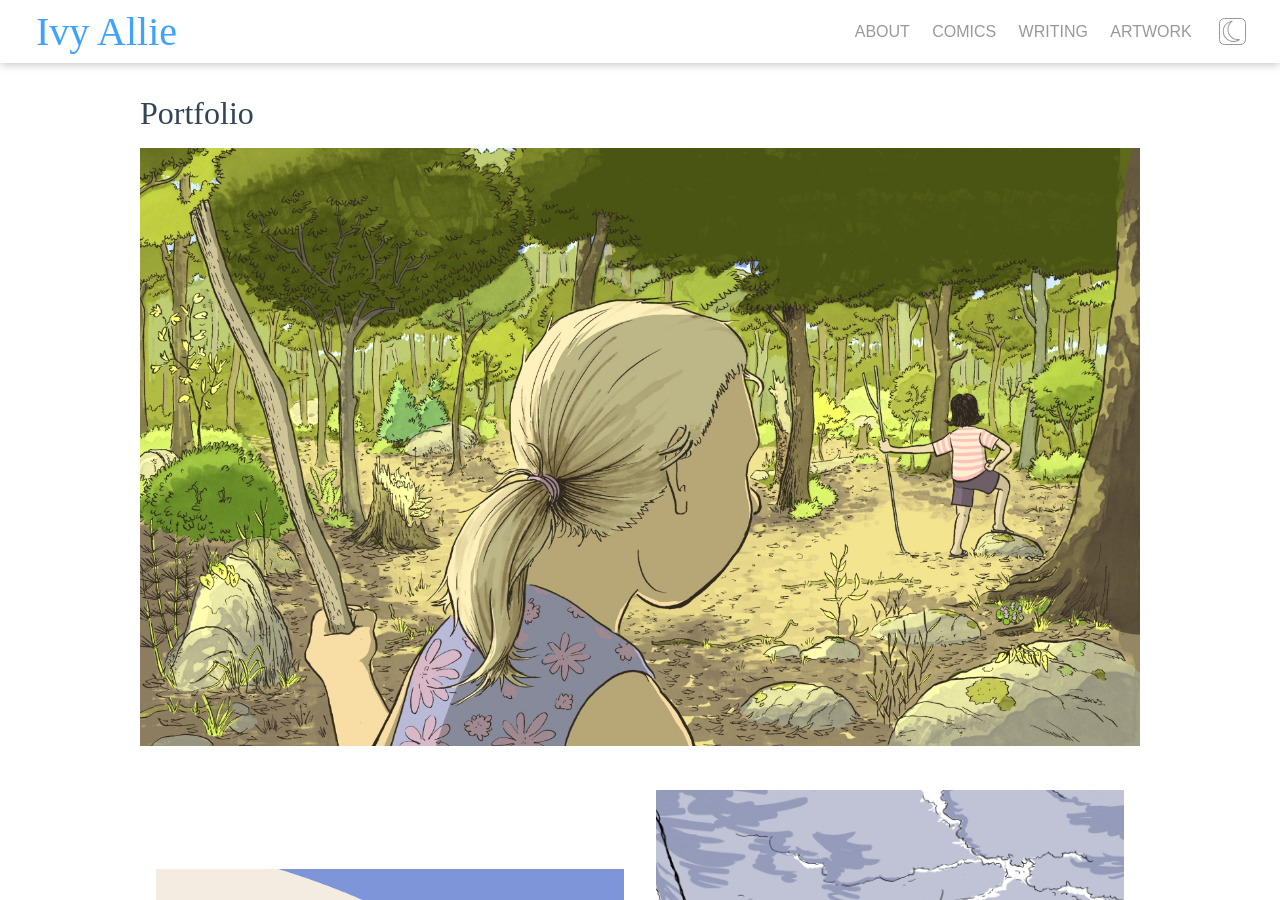
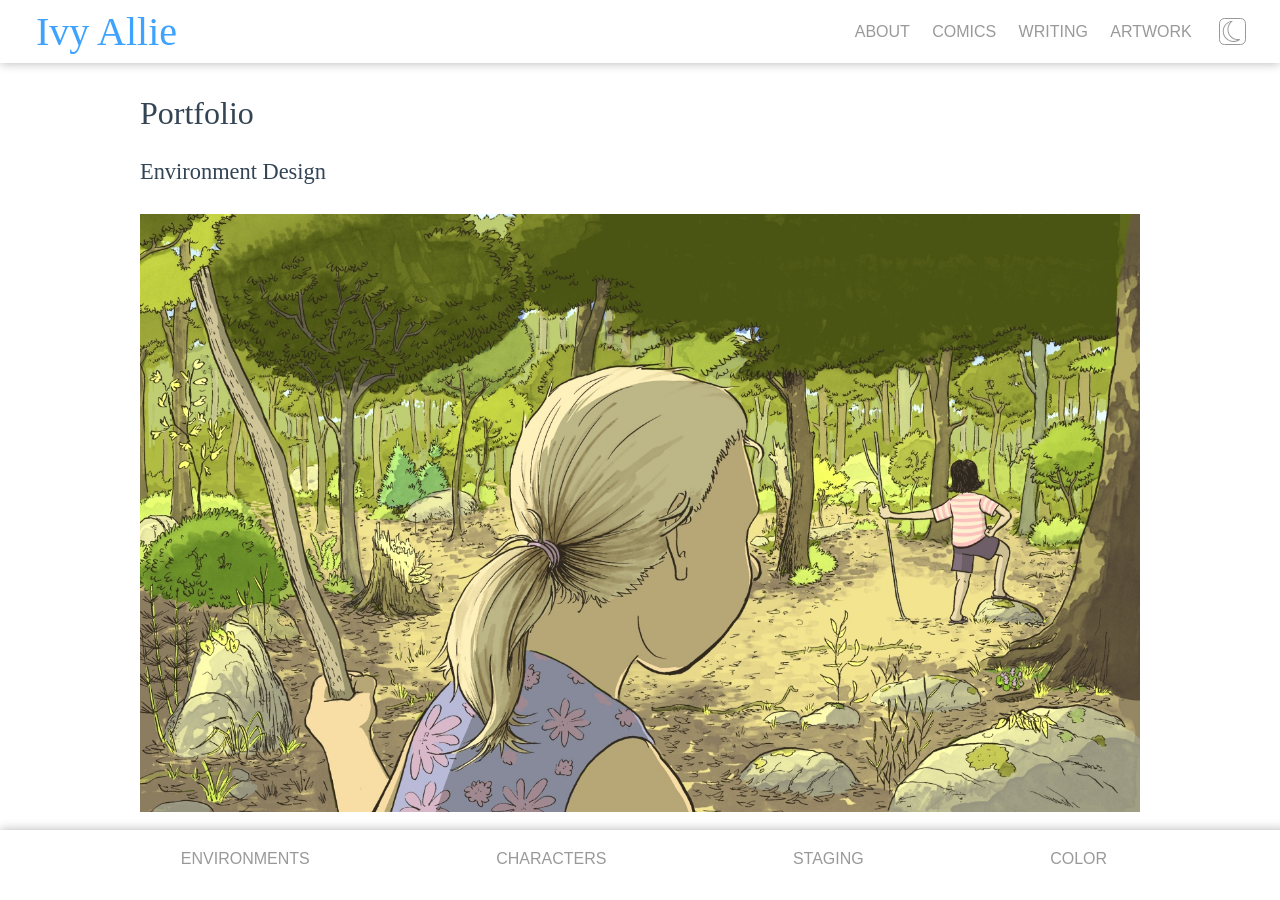
Before and after one commit to ivyallie/ivyallie.github.io, a Jekyll site: the page built from portfolio.html, in a window 1280 px wide and 900 px high. Built offline with Jekyll 4.4.1, drawn with Linux system fonts in a browser that asks for light colours; some web fonts are replaced; some of the changed text lies outside the part shown.

Commit message:
Added portfolio navigation bar and some additional images

```diff
--- a/assets/css/light.css
+++ b/assets/css/light.css
@@ -6,11 +6,11 @@
         background-color: #fff;
 }
 
-#topbar nav li a, #alt_topbar nav li a {
+nav li a {
     color:#999;
 }
 
-#topbar nav li a:hover, #alt_topbar nav li a:hover {
+nav li a:hover {
     background-color:#277fd9;
     color:white;
 }
@@ -131,3 +131,7 @@
 #comics_grid .comic_cell:hover h2 {
     color:#3ea2ff;
 }
+
+nav#portfolio {
+    background-color: white;
+}
--- a/assets/css/style.css
+++ b/assets/css/style.css
@@ -39,7 +39,7 @@
     display: inline;
 }
 
-#topbar nav li a {
+nav li a  {
     margin:0 .25em;
     text-decoration: none;
     text-transform: uppercase;
@@ -627,6 +627,27 @@
     flex-direction: column;
 }
 
+nav#portfolio {
+    position: fixed;
+    bottom: 0;
+    left:0;
+    width: 100%;
+    padding:1em .25em;
+    box-shadow:  0 0 10px rgb(0 0 0 / 30%)
+}
+
+nav#portfolio ul {
+    display: flex;
+    justify-content: space-evenly;
+    padding: 0;
+}
+
+nav#portfolio li {
+    display: inline-block;
+    font-family: 'Yatra One', sans-serif;
+    text-transform: uppercase;
+}
+
 .switch a {
     font-size:10pt;
     text-transform: uppercase;
--- a/portfolio.html
+++ b/portfolio.html
@@ -4,26 +4,17 @@
 layout: default
 description: Ivy Allie's art portfolio
 ---
+
+<h3 id="environments">Environment Design</h3>
 <div class="portfolio_single">
 
     <img src="/assets/images/meredith_splash.jpg" alt="My Friend Meredith cover art"/>
 </div>
-<div class="portfolio_double">
-<div><img src="/assets/images/portfolio/acting_out_cover.jpg" alt='Cover illustration for Acting Out'/></div>
-<div><img src="/assets/images/portfolio/summer_homes_demo.gif" alt='Drawing of a storm gathering outside a coastal town'/></div>
-</div>
-<div class="portfolio_single">
-
-    <img src="/assets/images/portfolio/kitty.gif" alt="Wild West cat character design"/>
-</div>
-<div class="portfolio_double">
-<div><img src="/assets/images/portfolio/sheriff.gif" alt='Sheriff character design'/></div>
-<div><img src="/assets/images/portfolio/doc.gif" alt='Wild West villain character design'/></div>
-</div>
 
 <div class="portfolio_double">
-    <div><img src="/assets/images/portfolio/CastleCaper.jpg" alt="Cover for Monty the Mummy: The Castle Caper"/></div>
-     <div><img src="/assets/images/portfolio/Mummy_02.gif" alt="Example page from Monty the Mummy"/></div>
+        <div><img src="/assets/images/portfolio/cindy_greg1.jpg" alt="Illustration from &quot;Cindy &amp; Greg&quot;"/></div>
+
+    <div><img src="/assets/images/portfolio/cindy_greg2.jpg" alt="Illustration from &quot;Cindy &amp; Greg&quot;"/></div>
 
 </div>
 
@@ -32,10 +23,20 @@
 </div>
 
 <div class="portfolio_double">
-        <div><img src="/assets/images/portfolio/cindy_greg1.jpg" alt="Illustration from &quot;Cindy &amp; Greg&quot;"/></div>
+<div><img src="/assets/images/portfolio/sanity_check_cover.jpg" alt="Drawing of a woman in a coat watching a fox below a highway overpass"/></div>
+<div><img src="/assets/images/portfolio/summer_homes_demo.gif" alt='Drawing of a storm gathering outside a coastal town'/></div>
+</div>
 
-    <div><img src="/assets/images/portfolio/cindy_greg2.jpg" alt="Illustration from &quot;Cindy &amp; Greg&quot;"/></div>
 
+
+<h3 id="characters">Character Design</h3>
+<div class="portfolio_single">
+
+    <img src="/assets/images/portfolio/kitty.gif" alt="Wild West cat character design"/>
+</div>
+<div class="portfolio_double">
+<div><img src="/assets/images/portfolio/sheriff.gif" alt='Sheriff character design'/></div>
+<div><img src="/assets/images/portfolio/doc.gif" alt='Wild West villain character design'/></div>
 </div>
 
 <div class="portfolio_double">
@@ -48,13 +49,48 @@
     </div>
 </div>
 
+<h3 id="staging">Staging</h3>
+<p>More examples can be found in my <a href="/comics/">comics</a>.</p>
+
+
+
+
+
+
 
 <div class="portfolio_single">
             <img src="/assets/images/portfolio/meredith_page5.gif" alt="Example page from My Friend Meredith"/>
         <img src="/assets/images/portfolio/meredith_page6.gif" alt="Example page from My Friend Meredith"/>
 
 </div>
+
+<h3 id="color">Color</h3>
+
+<div class="portfolio_double">
+    <div><img src="/assets/images/portfolio/CastleCaper.jpg" alt="Cover for Monty the Mummy: The Castle Caper"/></div>
+     <div><img src="/assets/images/portfolio/Mummy_02.gif" alt="Example page from Monty the Mummy"/></div>
+
+</div>
+
+<div class="portfolio_double">
+    <div>
+        <img src="/assets/images/portfolio/acting_out_cover.jpg" alt='Cover illustration for Acting Out'/>
+    </div>
+    <div>
+        <img src="/assets/images/portfolio/mermaid.jpg" alt="Drawing of a mermaid meeting a diver"/>
+    </div>
+</div>
+
 <div class="portfolio_single">
 
     <img src="/assets/images/portfolio/space_comic.jpg" alt="A comic with space alien bank robbers"/>
 </div>
+
+<nav id="portfolio">
+    <ul>
+        <li><a href="#environments">Environments</a></li>
+        <li><a href="#characters">Characters</a></li>
+        <li><a href="#staging">Staging</a></li>
+        <li><a href="#color">Color</a></li>
+    </ul>
+</nav>
```
Also changed, not shown: assets/css/dark.css (+6 -2 lines), assets/images/portfolio/mermaid.jpg (added), assets/images/portfolio/sanity_check_cover.jpg (added).
